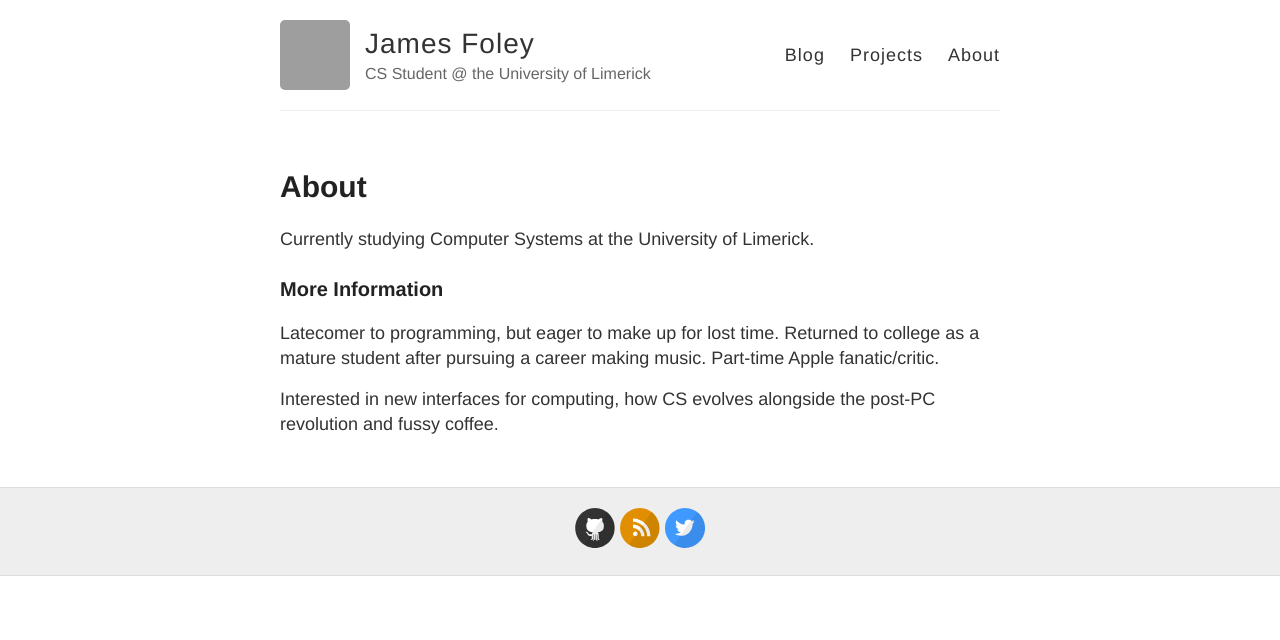
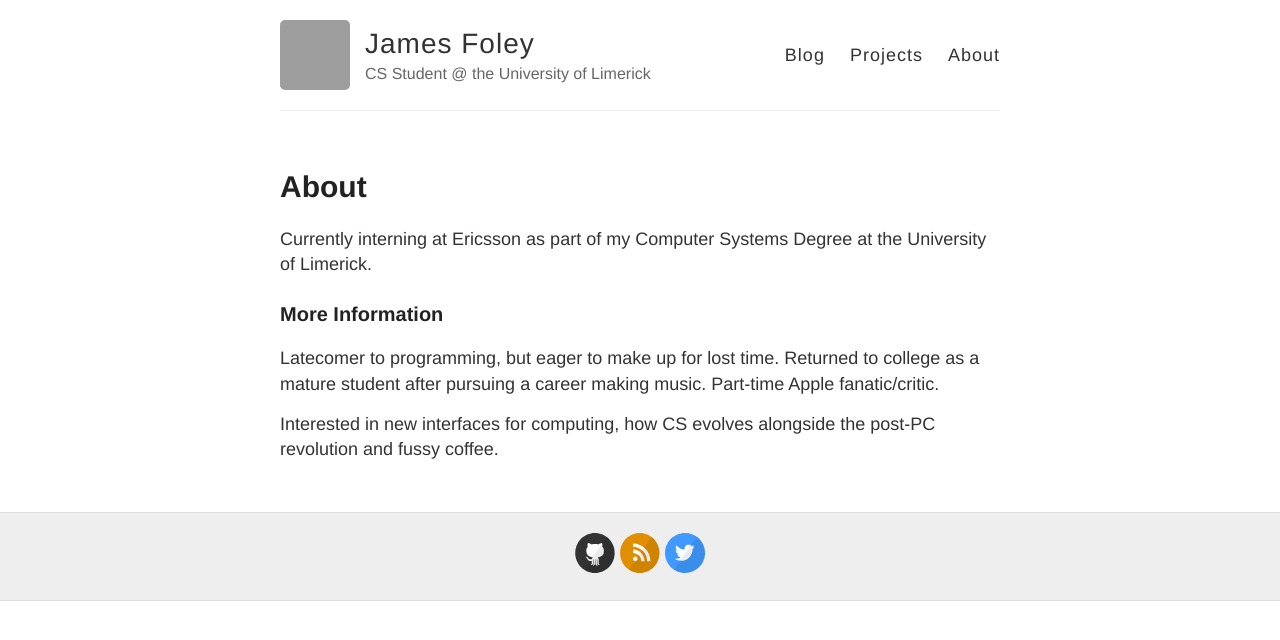
Before and after one commit to jamxf/jamxf.github.io, a Jekyll site: the page built from about.md, in a window 1280 px wide. Shown: the top 640 px of the page. Built offline with Jekyll 4.4.1, drawn with Linux system fonts in a browser that asks for light colours; grey boxes are pictures that could not be loaded.

Commit message:
Housekeeping

```diff
--- a/about.md
+++ b/about.md
@@ -4,7 +4,7 @@ title: About
 permalink: /about/
 ---
 
-Currently studying Computer Systems at the University of Limerick.
+Currently interning at Ericsson as part of my Computer Systems Degree at the University of Limerick.
 
 ### More Information
 
```
Also changed, not shown: _posts/2018-08-01-VS-Code.md (added, +4 -0 lines), README.md, images/config.png (deleted), images/first-post.png (deleted), images/jekyll-logo.png (deleted), images/jekyll-now-theme-screenshot.jpg (deleted), images/step1.gif (deleted).
